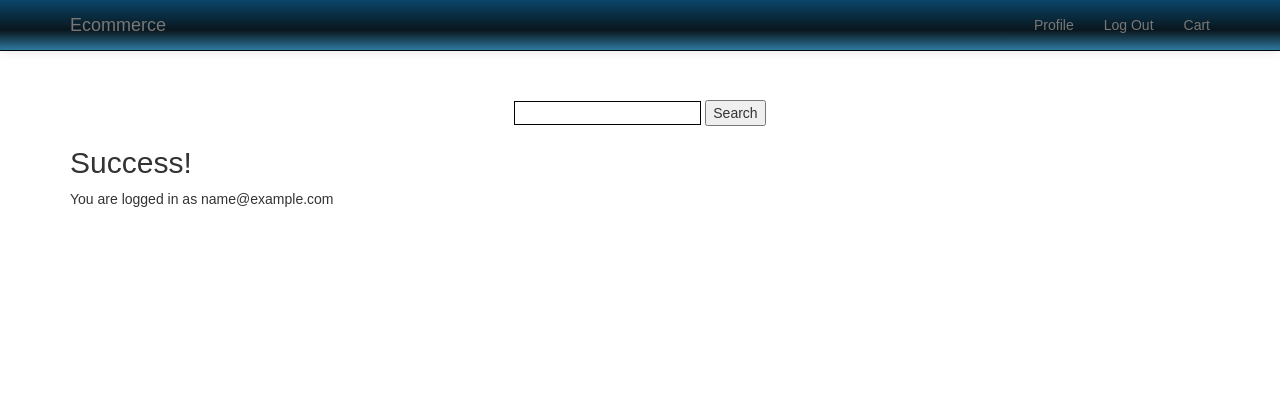
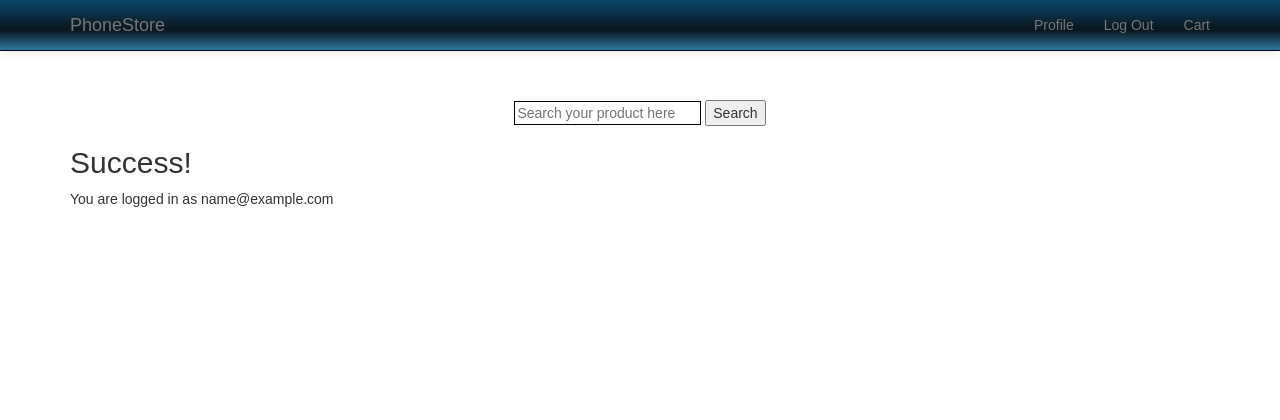
Before and after one commit to markofsuccess/fullstack-ecommerce, a Django app: page /accounts/profile/ in a window 1280 px wide. Shown: the top 420 px of the page. Run offline with Django 3.2, Linux system fonts and the light colour scheme; the visitor is signed in with stand-in values (Sample User, id 1); some libraries are stand-ins or nearby versions.

Commit message:
added placeholder for searchbar

```diff
--- a/templates/base.html
+++ b/templates/base.html
@@ -5,7 +5,7 @@
     <meta charset="UTF-8">
     <meta name="viewport" content="width=device-width, initial-scale=1.0">
     <meta http-equiv="X-UA-Compatible" content="ie=edge">
-    <title>Ecommerce</title>
+    <title>PhoneStore</title>
     <link rel="stylesheet" href="https://cdnjs.cloudflare.com/ajax/libs/bootswatch/3.3.7/cerulean/bootstrap.min.css">
     <link rel="stylesheet" href="{% static 'font-awesome/css/font-awesome.min.css' %}">
     <link rel="stylesheet" href="{% static 'css/custom.css' %}">
@@ -25,7 +25,7 @@
                     <span class="icon-bar"></span>
                     <span class="icon-bar"></span>
                 </button>
-                <a class="navbar-brand" href="/">Ecommerce</a>
+                <a class="navbar-brand" href="/">PhoneStore</a>
             </div>
             <div id="navbar" class="navbar-collapse collapse">
                 <ul class="nav navbar-nav navbar-right">
@@ -60,7 +60,7 @@
     <div class="container">
         <div class="display">
             <form action="{% url 'search' %}" method="get">
-                <input type="text" name="q">
+                <input type="text" placeholder="Search your product here" name="q">
                 <button type="search">Search</button>
             </form>
         </div>
```
